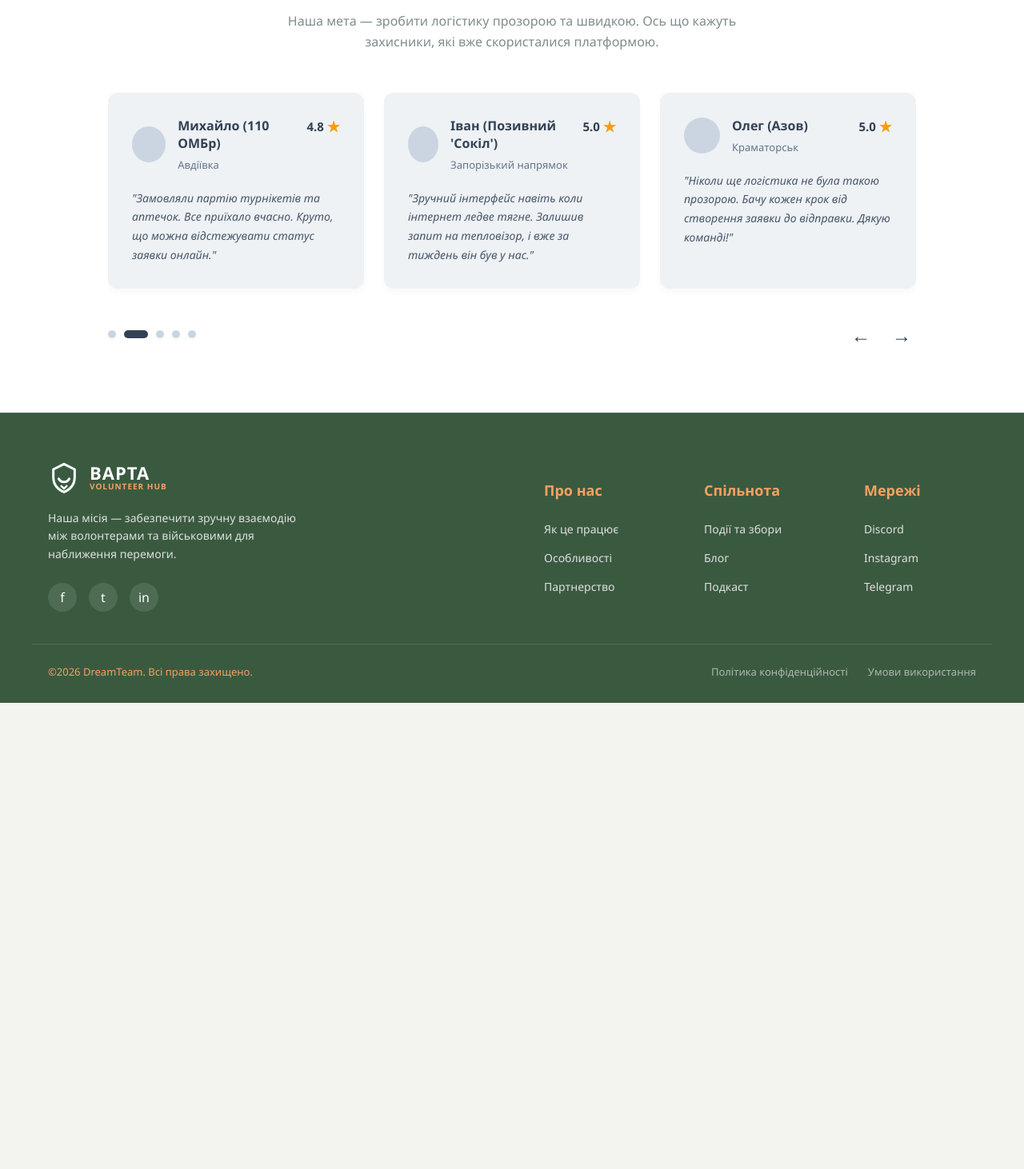
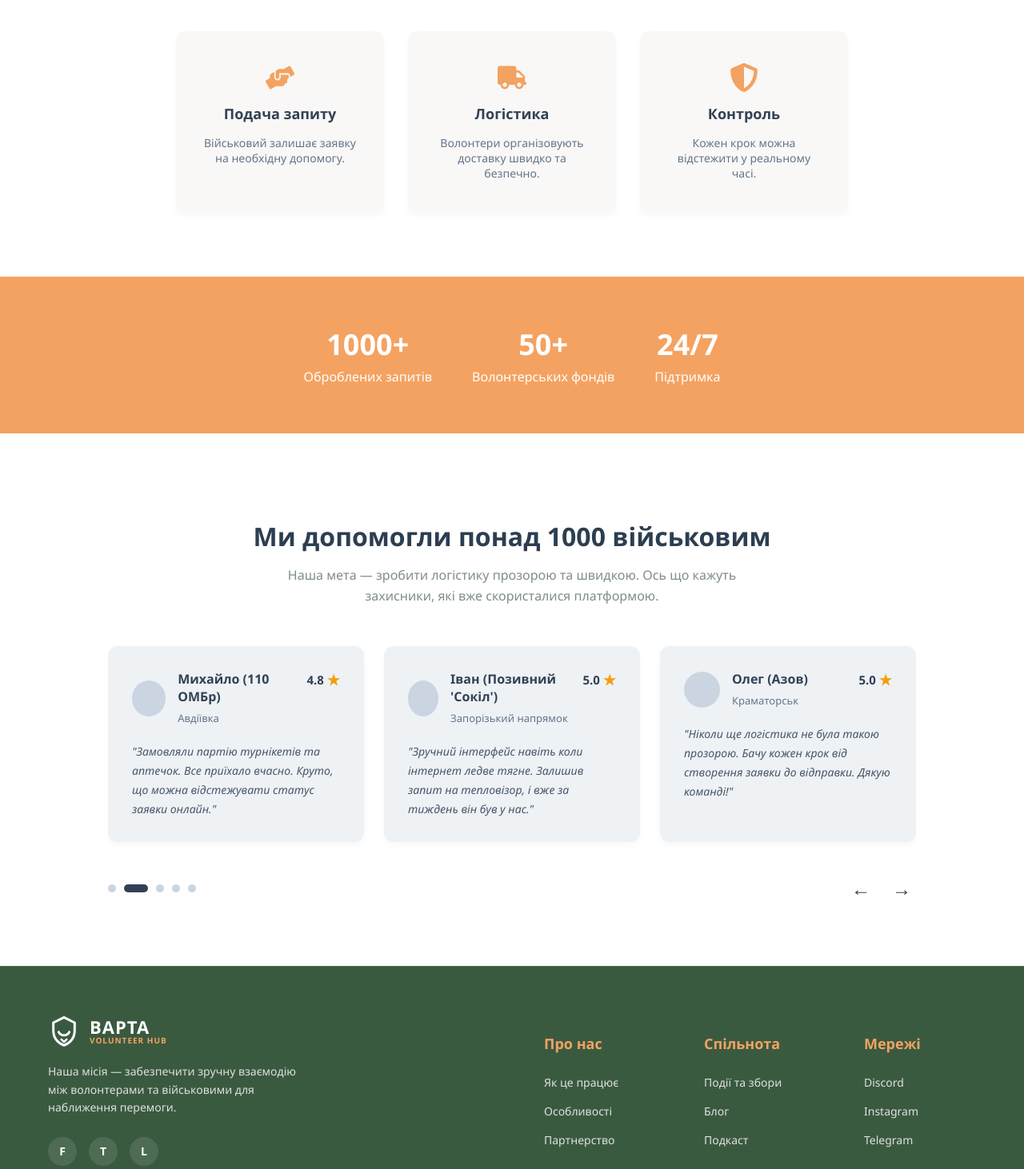
Before and after one commit to dermanskainna/team-23-, a React app in the folder frontend/: page / in a window 1280 px wide. Shown: the part 1228-2690 px from the top of the page at 80% size. Before the commit the page ends 2107 px from the top, so only its background shows below. Built offline with nearby package versions, Linux system fonts and the light colour scheme; the HTML template or start-up script is replaced by a standard one.

Commit message:
доповнення головної і футер

```diff
--- a/frontend/src/components/Footer.jsx
+++ b/frontend/src/components/Footer.jsx
@@ -54,6 +54,14 @@ export default function Footer() {
     partnership: {
       title: "Партнерство",
       content: "Ми запрошуємо логістичні компанії, великі фонди та виробників амуніції до співпраці. Надаємо API для інтеграції та зручну панель аналітики для ефективного розподілу ресурсів."
+    },
+    privacy: {
+      title: "Політика конфіденційності",
+      content: "Наша платформа не передає дані третім особам. Усі запити обробляються виключно для благодійної допомоги військовим. Ми зберігаємо інформацію безпечно та використовуємо її лише для внутрішніх процесів. Всі дані захищені відповідно до сучасних стандартів безпеки."
+    },
+    terms: {
+      title: "Умови використання",
+      content: "Платформа надається виключно для благодійних цілей та взаємодії волонтерів і військових. Користувачі зобов'язуються дотримуватися правил безпеки та не розповсюджувати персональні дані. Використання сервісу означає прийняття цих умов."
     }
   };
 
@@ -74,8 +82,34 @@ export default function Footer() {
             Наша місія — забезпечити зручну взаємодію між волонтерами та військовими для наближення перемоги.
           </p>
           <div style={{ display: 'flex', gap: '15px' }}>
-            {['f', 't', 'in'].map(social => (
-              <span key={social} style={{ width: '36px', height: '36px', background: 'rgba(255,255,255,0.1)', borderRadius: '50%', display: 'flex', alignItems: 'center', justifyContent: 'center', cursor: 'pointer', transition: '0.3s' }}>{social}</span>
+            {[
+              { name: 'Facebook', url: 'https://facebook.com' },
+              { name: 'Twitter', url: 'https://twitter.com' },
+              { name: 'LinkedIn', url: 'https://linkedin.com' }
+            ].map(social => (
+              <a
+                key={social.name}
+                href={social.url}
+                target="_blank"
+                rel="noopener noreferrer"
+                style={{
+                  width: '36px',
+                  height: '36px',
+                  background: 'rgba(255,255,255,0.1)',
+                  borderRadius: '50%',
+                  display: 'flex',
+                  alignItems: 'center',
+                  justifyContent: 'center',
+                  cursor: 'pointer',
+                  transition: '0.3s',
+                  textDecoration: 'none',
+                  color: '#fff',
+                  fontWeight: '700',
+                  fontSize: '14px'
+                }}
+              >
+                {social.name[0]}
+              </a>
             ))}
           </div>
         </div>
@@ -114,9 +148,9 @@ export default function Footer() {
       {/* Нижня частина */}
       <div className="container" style={{ maxWidth: '1200px', margin: '0 auto', padding: '25px 20px 0', display: 'flex', justifyContent: 'space-between', alignItems: 'center', borderTop: '1px solid rgba(255,255,255,0.1)', fontSize: '13px', color: 'rgba(224, 224, 224, 0.7)', flexWrap: 'wrap', gap: '15px' }}>
         <p style={{ margin: 0, color: '#F4A261', fontWeight: '500' }}>©2026 DreamTeam. Всі права захищено.</p>
-        <div style={{ display: 'flex', gap: '25px' }}>
-          <span style={{ cursor: 'pointer' }}>Політика конфіденційності</span>
-          <span style={{ cursor: 'pointer' }}>Умови використання</span>
+        <div style={{ display: 'flex', gap: '25px', flexWrap: 'wrap' }}>
+          <button onClick={() => openModal('privacy')} style={{ cursor: 'pointer', border: 'none', background: 'none', color: 'rgba(224, 224, 224, 0.7)', fontSize: '13px', padding: 0 }}>Політика конфіденційності</button>
+          <button onClick={() => openModal('terms')} style={{ cursor: 'pointer', border: 'none', background: 'none', color: 'rgba(224, 224, 224, 0.7)', fontSize: '13px', padding: 0 }}>Умови використання</button>
         </div>
       </div>
 
--- a/frontend/src/pages/Home.jsx
+++ b/frontend/src/pages/Home.jsx
@@ -1,6 +1,7 @@
 import React, { useState, useEffect } from 'react';
 import { Link } from 'react-router-dom';
 import heroIllustration from '../assets/hero-image.png';
+import { FaHandsHelping, FaTruck, FaShieldAlt } from 'react-icons/fa';
 
 export default function Home() {
   const [userRole, setUserRole] = useState(null);
@@ -159,6 +160,47 @@ export default function Home() {
           </div>
         </section>
 
+
+      {/* --- НОВИЙ БЛОК: Як це працює --- */}
+      <section className="section" style={{ padding: '80px 0', background: '#ffffff' }}>
+        <div className="container" style={{ maxWidth: '1010px', margin: '0 auto', textAlign: 'center' }}>
+          <h2 style={{ fontSize: '32px', fontWeight: '700', color: '#2C3E50', marginBottom: '40px' }}>Як це працює</h2>
+          <div style={{ display: 'flex', gap: '30px', justifyContent: 'center', flexWrap: 'wrap' }}>
+            {[
+              { id: 1, icon: <FaHandsHelping size={36} color="#F4A261" />, title: "Подача запиту", text: "Військовий залишає заявку на необхідну допомогу." },
+              { id: 2, icon: <FaTruck size={36} color="#F4A261" />, title: "Логістика", text: "Волонтери організовують доставку швидко та безпечно." },
+              { id: 3, icon: <FaShieldAlt size={36} color="#F4A261" />, title: "Контроль", text: "Кожен крок можна відстежити у реальному часі." }
+            ].map(card => (
+              <div key={card.id} style={{
+                background: '#f9f8f6', borderRadius: '12px', padding: '40px 30px', width: '260px',
+                display: 'flex', flexDirection: 'column', alignItems: 'center', gap: '15px', textAlign: 'center',
+                boxShadow: '0 4px 10px rgba(0,0,0,0.03)'
+              }}>
+                {card.icon}
+                <h4 style={{ fontSize: '18px', color: '#334155', margin: '0' }}>{card.title}</h4>
+                <p style={{ fontSize: '14px', color: '#64748b', margin: 0 }}>{card.text}</p>
+              </div>
+            ))}
+          </div>
+        </div>
+      </section>
+
+      {/* --- НОВИЙ БЛОК: В цифрах --- */}
+      <section className="section" style={{ background: '#F4A261', padding: '60px 0', color: '#fff' }}>
+        <div className="container" style={{ display: 'flex', gap: '50px', justifyContent: 'center', flexWrap: 'wrap' }}>
+          {[
+            { id: 1, value: "1000+", label: "Оброблених запитів" },
+            { id: 2, value: "50+", label: "Волонтерських фондів" },
+            { id: 3, value: "24/7", label: "Підтримка" }
+          ].map(stat => (
+            <div key={stat.id} style={{ textAlign: 'center' }}>
+              <div style={{ fontSize: '36px', fontWeight: '700' }}>{stat.value}</div>
+              <div style={{ fontSize: '16px', marginTop: '5px' }}>{stat.label}</div>
+            </div>
+          ))}
+        </div>
+      </section>
+
       {/* ВІДГУКИ */}
       <section className="section" style={{ background: '#ffffff', padding: '80px 0', overflow: 'hidden' }}>
         <div className="container">
```
